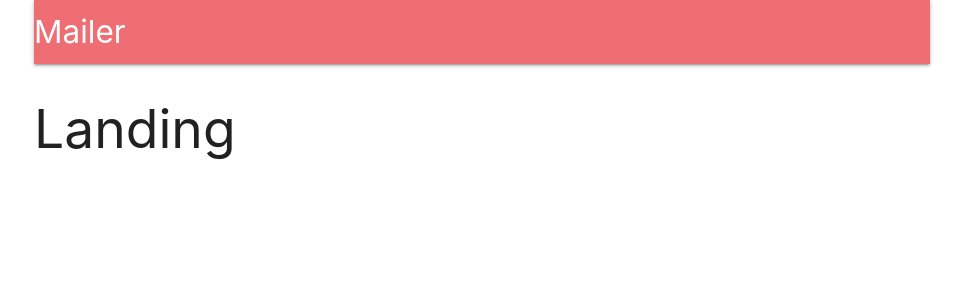
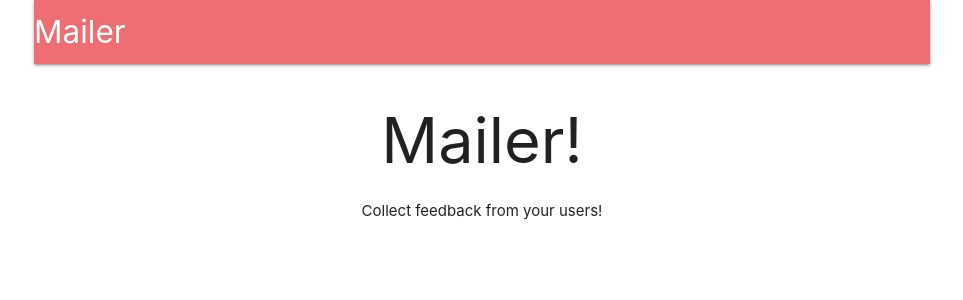
Before and after one commit to dylanschultzie/mailer, a React (Create React App) app in the folder client/: page / in a window 1280 px wide. Shown: the top 300 px of the page, without its empty margins (158-1121 px from the left). Built offline with nearby package versions, Linux system fonts and the light colour scheme; no server answers.

Commit message:
Flush out Landing a bit

```diff
--- a/client/src/components/App.js
+++ b/client/src/components/App.js
@@ -4,9 +4,9 @@ import { useDispatch } from 'react-redux';
 import * as actions from '../actions';
 
 import { Header } from './Header';
+import { Landing } from './Landing';
 const Dashboard = () => <h2>Dashboard</h2>;
 const SurveyNew = () => <h2>SurveyNew</h2>;
-const Landing = () => <h2>Landing</h2>;
 
 export const App = (props) => {
   const dispatch = useDispatch();
--- /dev/null
+++ b/client/src/components/Landing.js
@@ -0,0 +1,10 @@
+import React from 'react';
+
+export const Landing = () => {
+  return (
+    <div style={{ textAlign: 'center' }}>
+      <h1>Mailer!</h1>
+      <p>Collect feedback from your users!</p>
+    </div>
+  );
+};
```
